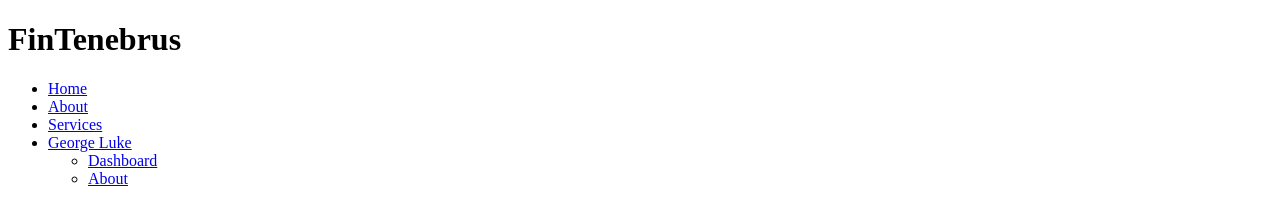
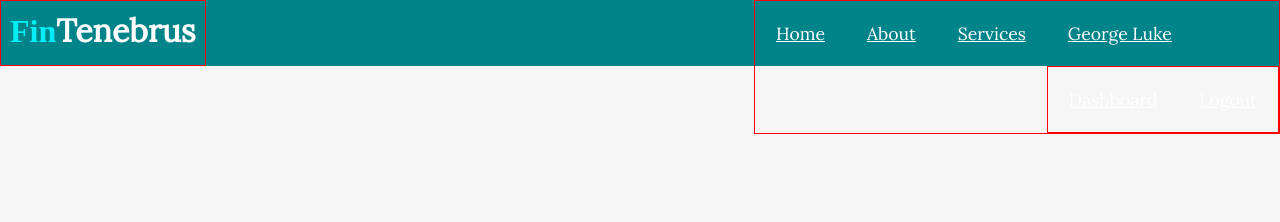
Before and after one commit to Gluke92/Blog, a plain HTML site: page index.html in a window 1280 px wide. Drawn offline with Linux system fonts and the light colour scheme; a web font is replaced by a local one.

Commit message:
created nav bar

```diff
--- /dev/null
+++ b/css/styles.css
@@ -0,0 +1,56 @@
+*{
+    box-sizing: border-box;
+}
+
+body {
+    padding: 0px;
+    margin: 0px;
+    background: #f6f6f6;
+    font-family: 'Lora', serif;
+}
+
+header {
+    background:#008489;
+    height: 66px;
+}
+
+header * {
+    color: white;
+}
+
+header .logo {
+    float: left;
+    height: inherit;
+    border: 1px solid red;
+    margin-left:2 em;
+}
+
+header .logo-text {
+    margin: 9px;
+}
+
+header .logo-text span {
+    color: #00edf5;
+    font-family: 'Candal', serif;
+}
+
+header ul {
+    float: right;
+    margin: 0px;
+    padding: 0px;
+    list-style: none;
+    border: 1px solid red;
+}
+
+header ul li {
+    float: left;
+}
+
+header ul li a {
+    display: block;
+    padding: 21px;
+    font-size: 1.1em;
+}
+header .menu-toggle {
+    display: none;
+}
--- a/index.html
+++ b/index.html
@@ -7,6 +7,15 @@
         <meta charset="utf-8">
         <meta name="viewport" content="initial-scale=1.0, width-device-width">        <title>Making a blog website</title>
         <meta http-equiv="S-UA-Compatible" content="ie-edge">
+
+        <!-- Font Awesome -->
+        <script src="https://kit.fontawesome.com/9d5c5a8203.js"></script>
+
+        <!-- Google Fonts -->
+        <link href="https://fonts.googleapis.com/css?family=Candal|Lora&display=swap" rel="stylesheet">
+
+<!-- Custom Styling -->
+<link rel="stylesheet" href="css/styles.css">
         <title>Blog</title>
     </head>
     <body>
@@ -14,6 +23,7 @@
             <div class="logo">
                 <h1 class="logo-text"><span>Fin</span>Tenebrus</h1>
             </div>
+            <i class="fa fa-bars menu-toggle"></i>
             <ul class="nav">
                 <li><a href="#">Home</a></li>
                 <li><a href="#">About</a></li>
@@ -24,7 +34,7 @@
                     <a href="#">George Luke</a>
                 <ul>
                     <li><a href="#">Dashboard</a></li>
-                    <li><a href="#">About</a></li>
+                    <li><a href="#" class="logout">Logout</a></li>
                 </ul>
              </li>
             </ul>
```
